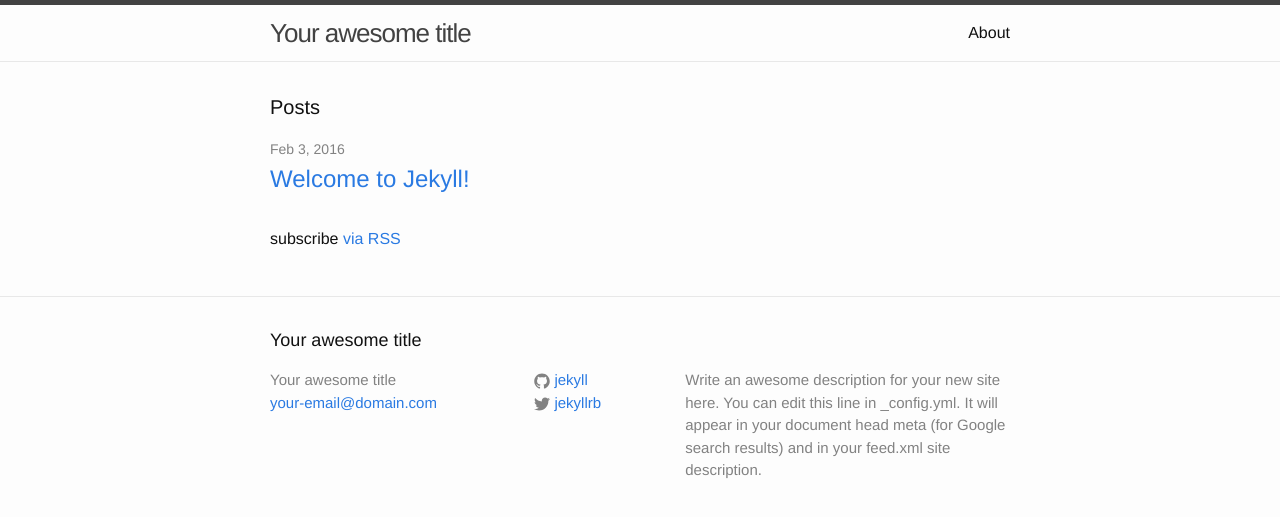
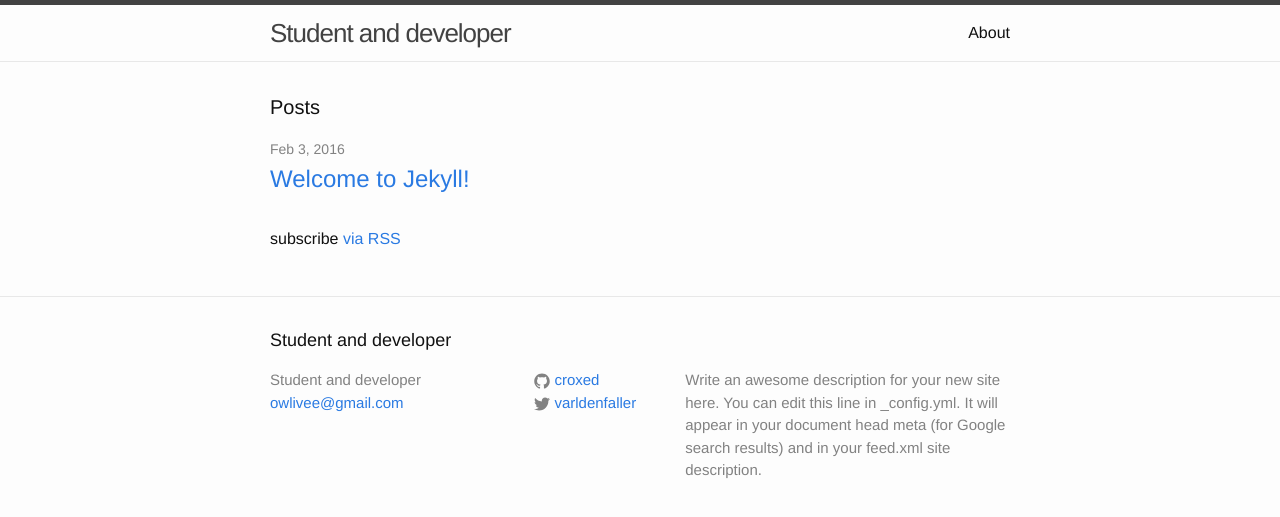
Before and after one commit to Croxed/croxed.github.io, a Jekyll site: the page built from index.html, in a window 1280 px wide. Shown: the top 517 px of the page. Built offline with Jekyll 4.4.1, drawn with Linux system fonts in a browser that asks for light colours.

Commit message:
Updated config

```diff
--- a/_config.yml
+++ b/_config.yml
@@ -6,16 +6,16 @@
 # 'jekyll serve'. If you change this file, please restart the server process.
 
 # Site settings
-title: Your awesome title
-email: your-email@domain.com
+title: Student and developer
+email: owlivee@gmail.com
 description: > # this means to ignore newlines until "baseurl:"
   Write an awesome description for your new site here. You can edit this
   line in _config.yml. It will appear in your document head meta (for
   Google search results) and in your feed.xml site description.
 baseurl: "" # the subpath of your site, e.g. /blog
-url: "http://yourdomain.com" # the base hostname & protocol for your site
-twitter_username: jekyllrb
-github_username:  jekyll
+url: "https://croxed.github.io" # the base hostname & protocol for your site
+twitter_username: varldenfaller
+github_username:  croxed
 
 # Build settings
 markdown: kramdown
```
